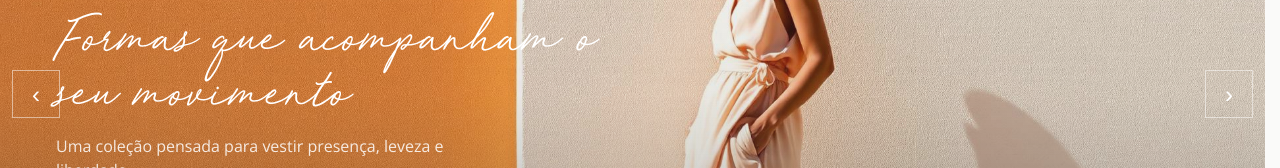
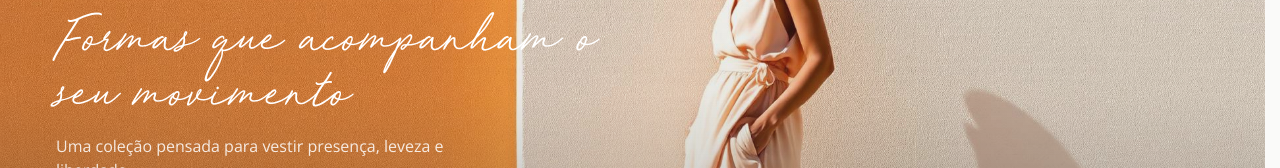
Before and after one commit to IagodAvila/vieste-concetto, a Next.js app: page / in a window 1280 px wide. Shown: the part 370-538 px from the top of the page. Built offline with nearby package versions, Linux system fonts and the light colour scheme; a web font is replaced by a local one.

Commit message:
style: remove hero carousel arrows

```diff
--- a/components/sections/Hero.tsx
+++ b/components/sections/Hero.tsx
@@ -52,8 +52,6 @@ export function Hero() {
         <a className="button-light eyebrow mt-8 px-9 py-4" href="#campanha">Conheça a coleção</a>
         <div className="mt-10 flex items-center gap-3">{slides.map((_, index) => <button onClick={() => setActive(index)} type="button" aria-label={`Ver campanha ${index + 1}`} aria-current={index === active} className="group flex h-8 items-center" key={index}><span className={`block h-[2px] transition-[width,background-color] duration-500 ${index === active ? "w-14 bg-white" : "w-9 bg-white/45 group-hover:bg-white/75"}`} /></button>)}</div>
       </div>
-      <button className="absolute top-1/2 left-3 z-10 hidden h-12 w-12 -translate-y-1/2 items-center justify-center border border-white/50 text-2xl text-white transition-colors hover:bg-white hover:text-graphite md:flex" onClick={() => move(-1)} type="button" aria-label="Campanha anterior">‹</button>
-      <button className="absolute top-1/2 right-3 z-10 hidden h-12 w-12 -translate-y-1/2 items-center justify-center border border-white/50 text-2xl text-white transition-colors hover:bg-white hover:text-graphite md:flex" onClick={() => move(1)} type="button" aria-label="Próxima campanha">›</button>
     </section>
   );
 }
```
